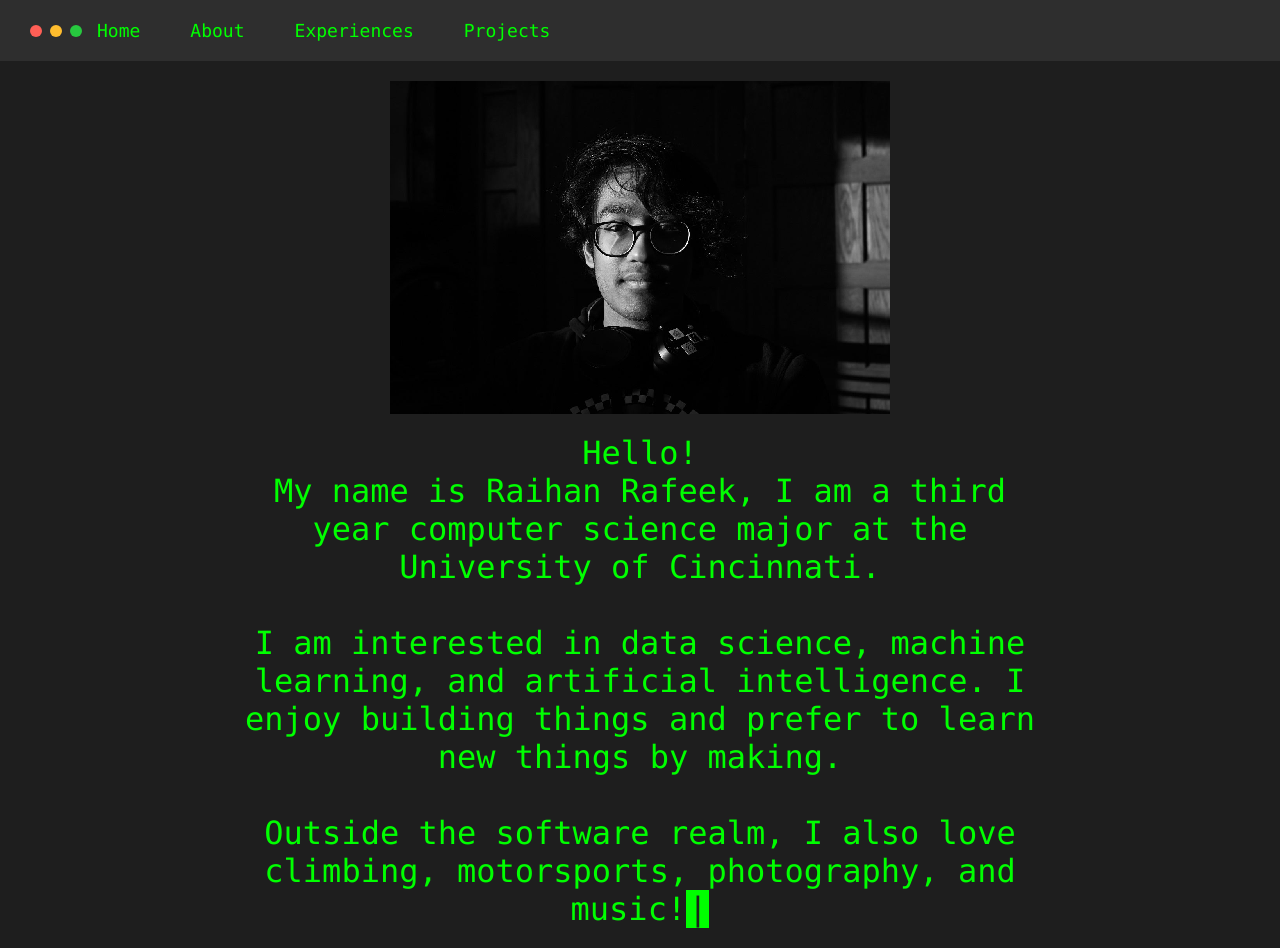
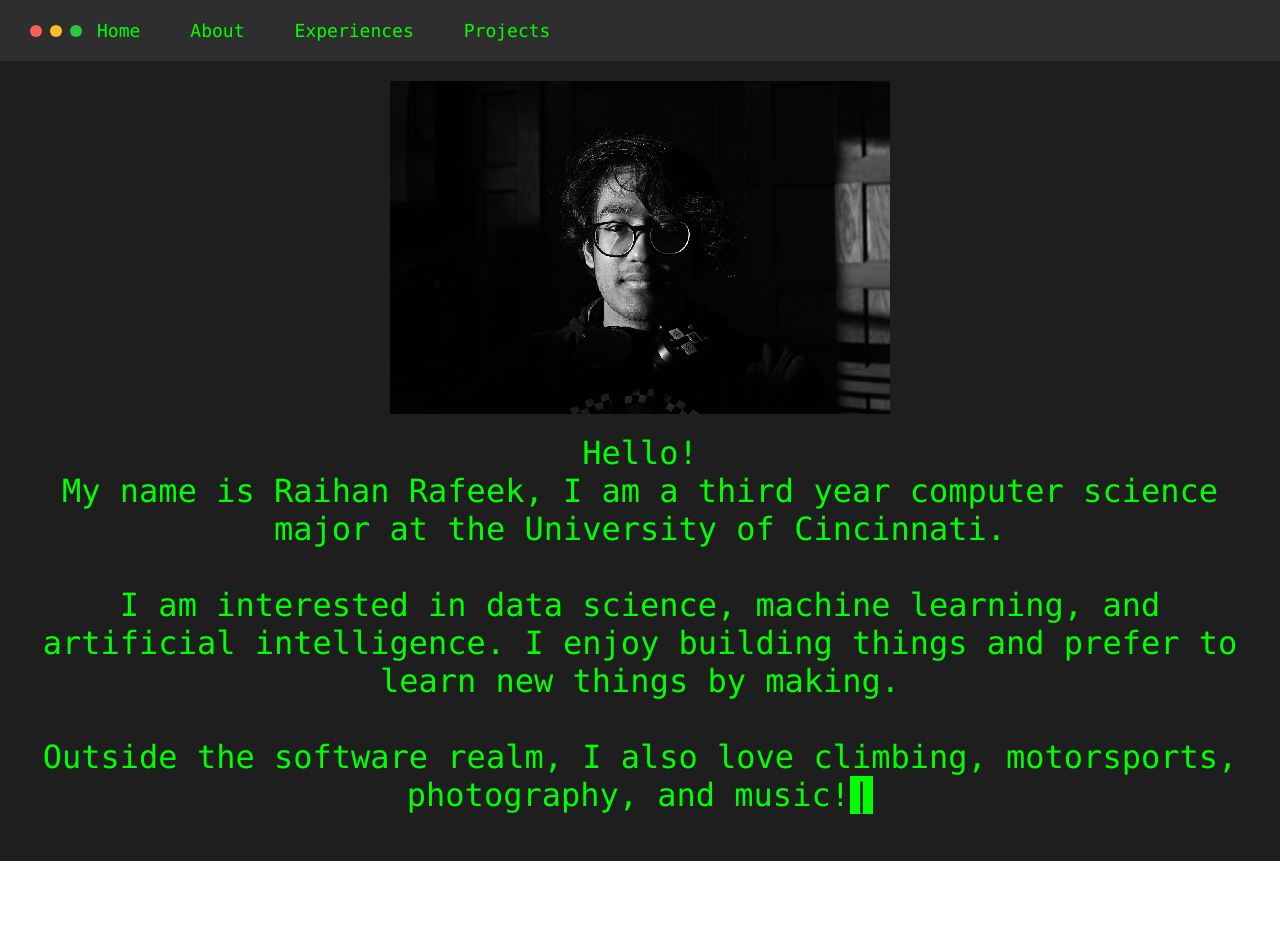
Before and after one commit to Rai1975/portfolio, a React (Create React App) app in the folder portfolio/: page /about in a window 1280 px wide. After the commit the page ends 861 px from the top, so only its background shows below. Built offline with nearby package versions, Linux system fonts and the light colour scheme.

Commit message:
Making some small changes.

```diff
--- a/portfolio/src/components/About.js
+++ b/portfolio/src/components/About.js
@@ -62,7 +62,6 @@ const About = () => {
         style={{
           fontSize: '32px',
           whiteSpace: 'pre-wrap',
-          maxWidth: '800px', // Optional: Limit width of the text for readability
           textAlign: 'center', // Center the text
           flexGrow: 1, // Ensures this part expands to fill the available vertical space
         }}
--- a/portfolio/src/pages/landingPage.js
+++ b/portfolio/src/pages/landingPage.js
@@ -12,7 +12,7 @@ const LandingPage = () => {
         backgroundColor: '#1e1e1e',
         height: '100vh',
         boxSizing: 'border-box',
-        flexWrap: 'wrap', // Allow wrapping on small screens
+        flexWrap: 'wrap',
       }}
     >
       {/* Left Column: Home Component */}
```
